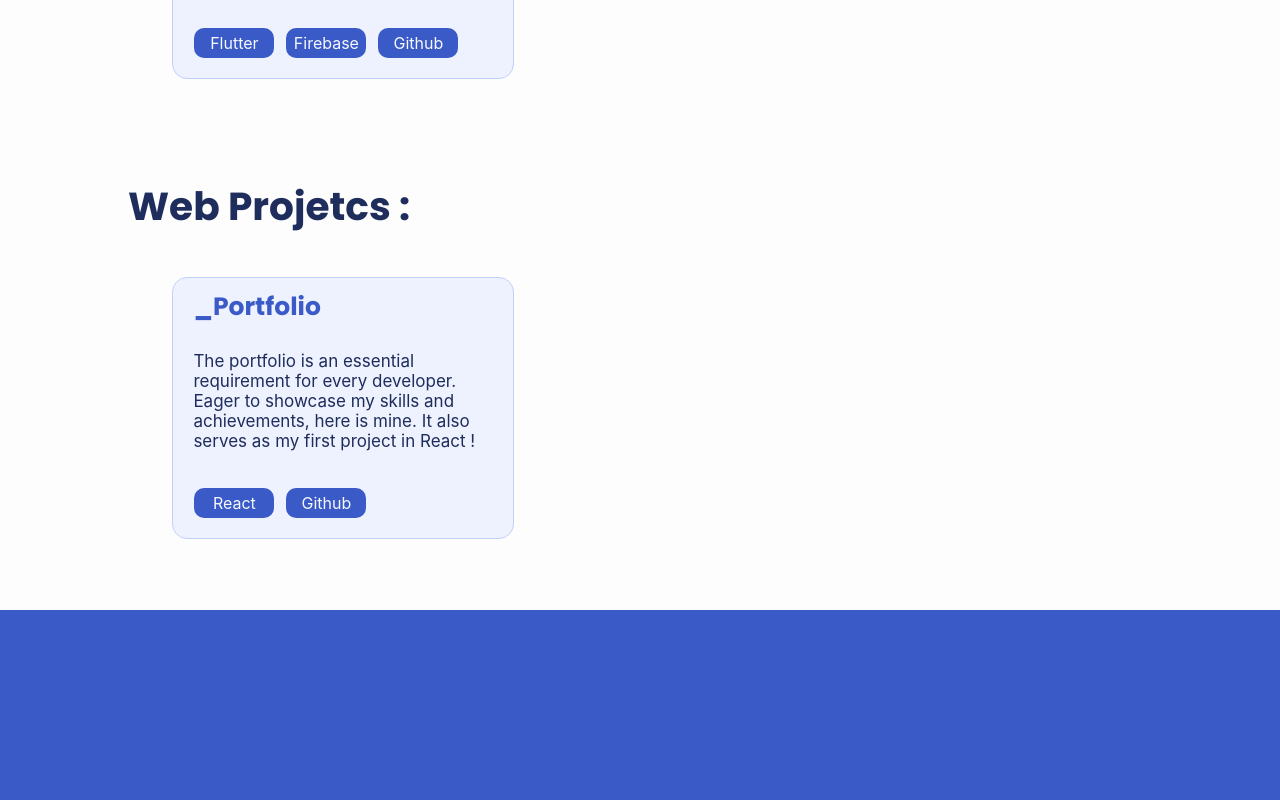
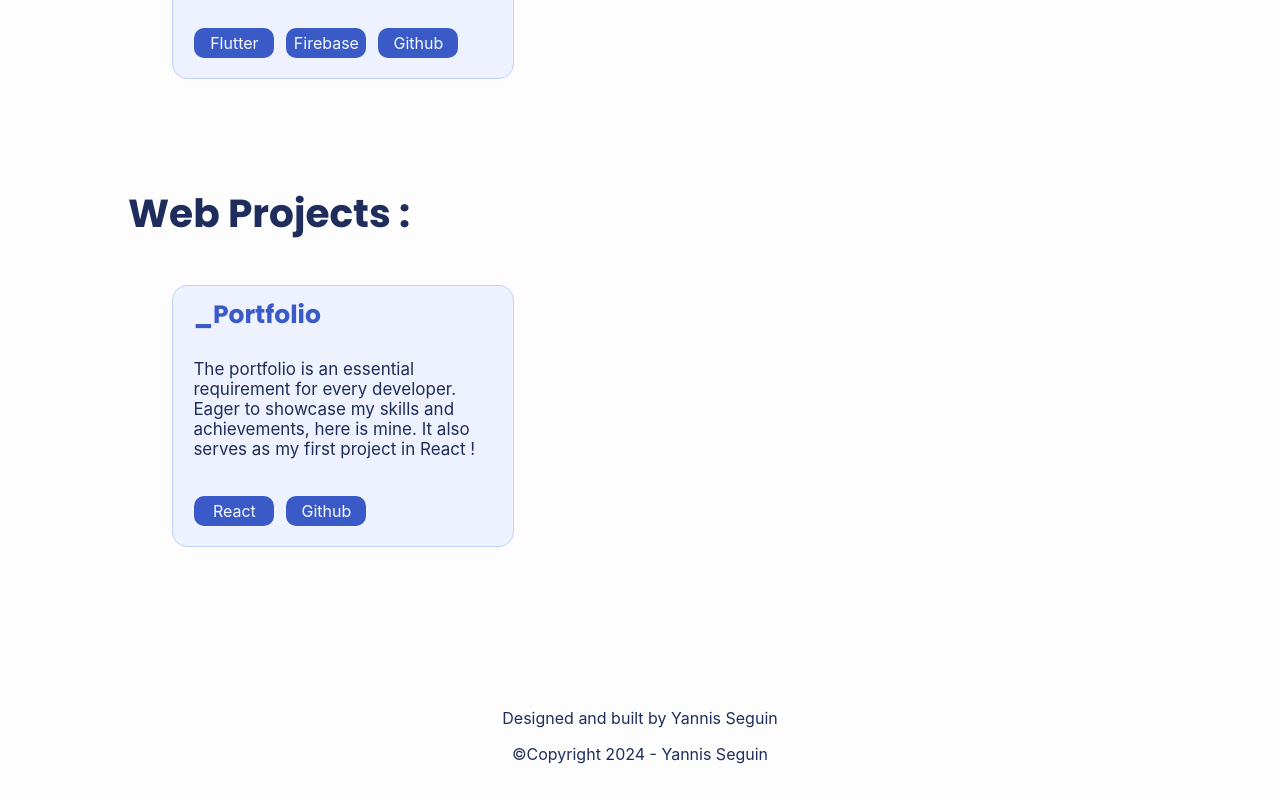
Before and after one commit to Youvataque/_Portfolio, a React (Create React App) app: page /projects in a window 1280 px wide. Shown: the part 681-1481 px from the top of the page. Before the commit the page ends 1291 px from the top, so only its background shows below. Built offline with nearby package versions, Linux system fonts and the light colour scheme.

Commit message:
Add litle footer + retrait "Space" pour "Gap"

```diff
--- a/src/App.css
+++ b/src/App.css
@@ -53,6 +53,10 @@
   border: 1px solid var(--border-color);
 }
 
+.CopyrightText{
+  color: var(--primary-text-color);
+  font-size: 16px;
+}
 html{
   background-color: var(--secondary-text-color);
 }
--- a/src/App.js
+++ b/src/App.js
@@ -33,6 +33,17 @@ function App() {
         <Route path='/contact' element={<Contact />} />
         <Route path='/projects' element={<Projects />} />
       </Routes>
+      <footer>
+        <div className='Space'/>
+        <div className='Space'/>
+        <p className='CopyrightText'>
+          Designed and built by Yannis Seguin
+        </p>
+        <p className='CopyrightText'>
+          ©Copyright 2024 - Yannis Seguin
+        </p>
+        <div className='Space'/>
+      </footer>
     </div>
   </TempContext.Provider>
 );
--- a/src/Views/Accueil/Accueil.js
+++ b/src/Views/Accueil/Accueil.js
@@ -10,6 +10,7 @@ import {motion} from 'framer-motion';
 import { ContactLinks } from '../component/ContactLinks/ContactLinks';
 import { ProjectsCard } from '../component/ProjectsCard/ProjectsCard';
 import { SkillsGenerator } from '../component/SkillsGenerator/SkillsGenerator';
+import { Gap } from '../component/Gap';
 export function Accueil() {
     const { temp } = useContext(TempContext);
     // contacts
@@ -53,22 +54,13 @@ export function Accueil() {
                 </p>
             </motion.div>
             <ContactLinks titles={socialContact.titles} links={socialContact.links}/>
-            <div className='Space'/>
-            <div className='Space'/>
-            <div className='Space'/>
-            <div className='Space'/>
-            <div className='Space'/>
+            <Gap size={140}/>
         </div>
         <h1 className='HomeSecTitle'>Importants Projects</h1>
         <ProjectsCard texts={importantProj.texts} titles={importantProj.titles} links={importantProj.links} skills={importantProj.skills} marge={'HomeCards'}/>
-        <div className='Space'/>
-        <div className='Space'/>
-        <div className='Space'/>
-        <div className='Space'/>
-        <div className='Space'/>
+        <Gap size={140}/>
         <h1 className='HomeSecTitle'>My Personal Skills</h1>
         <SkillsGenerator/>
-        <div className='Space'/>
-        <div className='Space'/>
+        <Gap size={90}/>
     </div>
 }
--- a/src/Views/Projectss/Projects.js
+++ b/src/Views/Projectss/Projects.js
@@ -1,7 +1,7 @@
 import '../../css/text.css';
 import '../../css/struct.css';
 import { ProjectsCard } from '../component/ProjectsCard/ProjectsCard';
-
+import { Gap } from '../component/Gap';
 export function Projects() {
     // projets mobile
     const mobile = {
@@ -28,13 +28,11 @@ export function Projects() {
         ]
     }
     return <div>
-        <h1 className='ProjectsSec'>Mobile Projetcs :</h1>
+        <h1 className='ProjectsSec'>Mobile Projects :</h1>
         <ProjectsCard texts={mobile.texts} titles={mobile.titles} links={mobile.links} skills={mobile.skills} marge='ProjectsCards'/>
-        <div className='Space'></div>
-        <div className='Space'></div>
-        <h1 className='ProjectsSec'>Web Projetcs :</h1>
+        <Gap size={90}/>
+        <h1 className='ProjectsSec'>Web Projects :</h1>
         <ProjectsCard texts={web.texts} titles={web.titles} links={web.links} skills={web.skills} marge='ProjectsCards'/>
-        <div className='Space'></div>
-        <div className='Space'></div>
+        <Gap size={90}/>
     </div>
 }
--- /dev/null
+++ b/src/Views/component/Gap.js
@@ -0,0 +1,3 @@
+export function Gap({size}) {
+    return <div style={{ marginTop: `${size}px` }}/>
+}
--- a/src/css/component.css
+++ b/src/css/component.css
@@ -385,9 +385,10 @@ input:checked + .slider::after {
   justify-content: center;
   margin-left: 3%;
 }
+
 .SkillsSecBody{
-  margin-left: 150px;
-  margin-right: 150px;
+  margin-left: 170px;
+  margin-right: 170px;
 }
 
 .SkillsSec{
@@ -408,6 +409,13 @@ input:checked + .slider::after {
 @media (max-width: 1600px) {
   .ProjectsCards{
     margin-left: 8%;
+  }
+}
+
+@media (max-width: 1000px) {
+  .SkillsSecBody{
+    margin-left: 120px;
+    margin-right: 120px;
   }
 }
 
```
